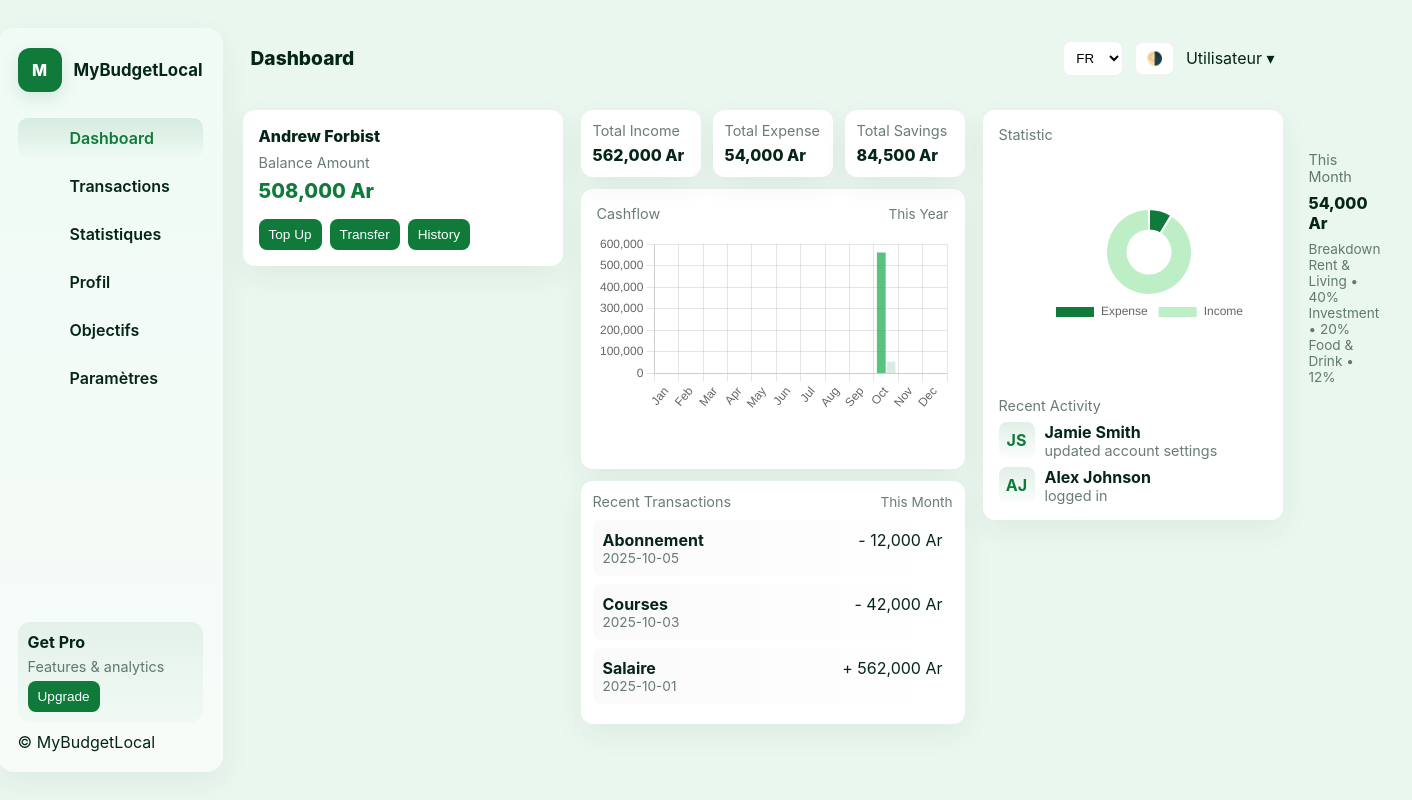
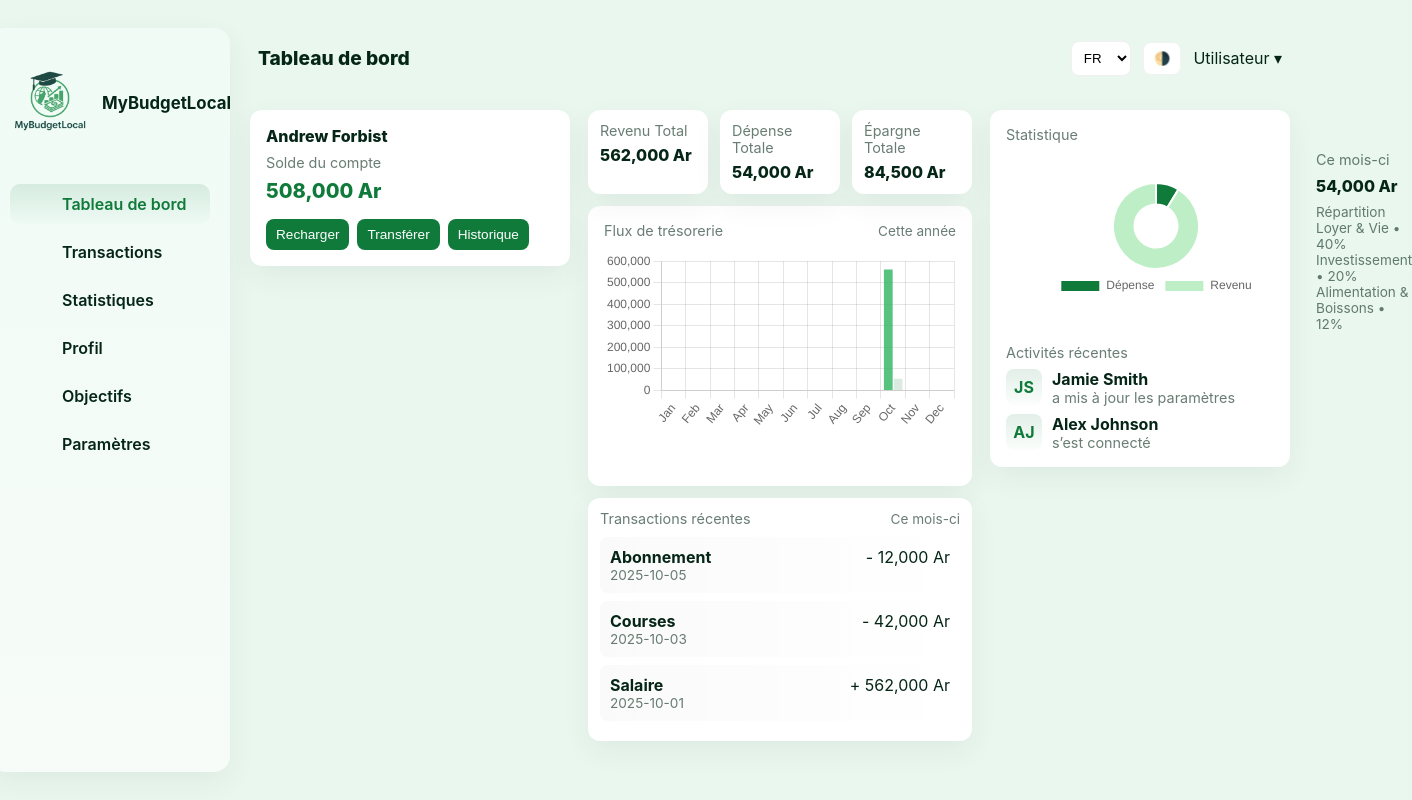
Before and after one commit to Ange-H0610/ISPM, a plain HTML site: page dashboard.html in a window 1280 px wide. Shown: the whole page, 1412 px wide, since content can reach past the window. Drawn offline with nearby package versions, Linux system fonts and the light colour scheme.

Commit message:
renouveller

```diff
--- a/app.js
+++ b/app.js
@@ -1,8 +1,3 @@
-/* Functionality preserved: SPA router, transactions state, dashboard summary,
-   statistics chart, profile, goals, settings (lang/theme/font size).
-   Visuals updated to match screenshot layout (3-column).
-*/
-
 const STORAGE = 'mybudget_v2_state';
 let state = {
   lang: 'fr',
@@ -17,18 +12,39 @@ let state = {
   goals: { epargne:84500, emprunt:0, investissement:25000 }
 };
 
-// load saved
+// Charger l'état sauvegardé
 try{
   const raw = localStorage.getItem(STORAGE);
   if(raw) state = JSON.parse(raw);
-}catch(e){ console.warn('load err', e); }
+}catch(e){ console.warn('Erreur de chargement', e); }
 
+// Traductions françaises
 const i18 = {
-  fr:{ dashboard:'Dashboard', transactions:'Transactions', statistics:'Statistiques', profile:'Profil', goals:'Objectifs', settings:'Paramètres', currentBalance:'Solde actuel', recent:'Activités récentes', add:'Ajouter', income:'Revenu', expense:'Dépense' },
-  en:{ dashboard:'Dashboard', transactions:'Transactions', statistics:'Statistics', profile:'Profile', goals:'Goals', settings:'Settings', currentBalance:'Current Balance', recent:'Recent Activity', add:'Add', income:'Income', expense:'Expense' },
-  mg:{ dashboard:'Tabilao', transactions:'Transactions', statistics:'Statistika', profile:'Mombamomba', goals:'Tanjon’ny vola', settings:'Fikirakirana', currentBalance:'Sisa', recent:'Hetsika farany', add:'Ampio', income:'Vola miditra', expense:'Fandaniana' }
+  fr:{
+    dashboard:'Tableau de bord',
+    transactions:'Transactions',
+    statistics:'Statistiques',
+    profile:'Profil',
+    goals:'Objectifs',
+    settings:'Paramètres',
+    currentBalance:'Solde actuel',
+    recent:'Activités récentes',
+    add:'Ajouter',
+    income:'Revenu',
+    expense:'Dépense',
+    placeholderLabel:'Libellé (ex: Salaire)',
+    placeholderAmount:'Montant',
+    noTransactions:'Aucune transaction',
+    saveProfile:'Sauvegarder',
+    profileSaved:'Profil sauvegardé',
+    amountRequired:'Montant requis',
+    topUp:'Recharger',
+    transfer:'Transférer',
+    history:'Historique'
+  }
 };
-function t(k){ return (i18[state.lang] && i18[state.lang][k]) || i18['fr'][k] || k; }
+
+function t(k){ return (i18[state.lang] && i18[state.lang][k]) || k; }
 
 function save(){ try{ localStorage.setItem(STORAGE, JSON.stringify(state)); }catch(e){} }
 function calc(){
@@ -37,41 +53,41 @@ function calc(){
   return { income: inc, expense: exp, balance: inc-exp };
 }
 
-/* RENDERERS (structure matches screenshot layout) */
+/* RENDERERS */
 function renderDashboard(){
   const s = calc();
   const recent = state.transactions.slice().reverse().slice(0,5);
   return `
     <div class="col-card profile-card">
       <div class="name">${state.user.name}</div>
-      <div class="kv">Balance Amount</div>
+      <div class="kv">Solde du compte</div>
       <div class="balance">${s.balance.toLocaleString()} Ar</div>
       <div style="display:flex; gap:8px; margin-top:8px;">
-        <button class="btn small" onclick="mount('transactions')">Top Up</button>
-        <button class="btn small" onclick="mount('transactions')">Transfer</button>
-        <button class="btn small" onclick="mount('transactions')">History</button>
+        <button class="btn small" onclick="mount('transactions')">${t('topUp')}</button>
+        <button class="btn small" onclick="mount('transactions')">${t('transfer')}</button>
+        <button class="btn small" onclick="mount('transactions')">${t('history')}</button>
       </div>
     </div>
 
     <div>
       <div style="display:flex; gap:12px; margin-bottom:12px;">
-        <div class="stat-tile"><div class="kv">Total Income</div><div class="val">${s.income.toLocaleString()} Ar</div></div>
-        <div class="stat-tile"><div class="kv">Total Expense</div><div class="val">${s.expense.toLocaleString()} Ar</div></div>
-        <div class="stat-tile"><div class="kv">Total Savings</div><div class="val">${state.goals.epargne.toLocaleString()} Ar</div></div>
+        <div class="stat-tile"><div class="kv">Revenu Total</div><div class="val">${s.income.toLocaleString()} Ar</div></div>
+        <div class="stat-tile"><div class="kv">Dépense Totale</div><div class="val">${s.expense.toLocaleString()} Ar</div></div>
+        <div class="stat-tile"><div class="kv">Épargne Totale</div><div class="val">${state.goals.epargne.toLocaleString()} Ar</div></div>
       </div>
 
       <div class="chart-card">
         <div style="display:flex;justify-content:space-between;align-items:center;">
-          <div class="kv">Cashflow</div>
-          <div class="small kv">This Year</div>
+          <div class="kv">Flux de trésorerie</div>
+          <div class="small kv">Cette année</div>
         </div>
         <div style="height:180px;margin-top:12px;"><canvas id="dashChart"></canvas></div>
       </div>
 
       <div class="table-card" style="margin-top:12px;">
         <div style="display:flex;justify-content:space-between;align-items:center;">
-          <div class="kv">Recent Transactions</div>
-          <div class="small kv">This Month</div>
+          <div class="kv">Transactions récentes</div>
+          <div class="small kv">Ce mois-ci</div>
         </div>
         <div style="margin-top:10px;">
           ${recent.map(tx=>`<div class="tx-row"><div><strong>${tx.label}</strong><div class="small kv">${tx.date}</div></div><div style="text-align:right">${tx.type==='income'?'+':'-'} ${tx.amount.toLocaleString()} Ar</div></div>`).join('')}
@@ -81,27 +97,27 @@ function renderDashboard(){
 
     <div class="right-card">
       <div>
-        <div class="kv">Statistic</div>
+        <div class="kv">Statistique</div>
         <div style="display:flex;gap:10px;align-items:center;margin-top:8px;">
           <div style="flex:1">
             <canvas id="donutChart" height="120"></canvas>
           </div>
           <div style="width:120px">
-            <div class="kv">This Month</div>
+            <div class="kv">Ce mois-ci</div>
             <div style="font-weight:800;margin-top:8px">${s.expense.toLocaleString()} Ar</div>
-            <div class="small kv" style="margin-top:8px">Breakdown</div>
-            <div class="small kv">Rent & Living • 40%</div>
-            <div class="small kv">Investment • 20%</div>
-            <div class="small kv">Food & Drink • 12%</div>
+            <div class="small kv" style="margin-top:8px">Répartition</div>
+            <div class="small kv">Loyer & Vie • 40%</div>
+            <div class="small kv">Investissement • 20%</div>
+            <div class="small kv">Alimentation & Boissons • 12%</div>
           </div>
         </div>
       </div>
 
       <div>
-        <div class="kv">Recent Activity</div>
+        <div class="kv">Activités récentes</div>
         <div style="margin-top:8px; display:flex;flex-direction:column; gap:8px;">
-          <div class="activity-item"><div class="dot">JS</div><div><strong>Jamie Smith</strong><div class="kv">updated account settings</div></div></div>
-          <div class="activity-item"><div class="dot">AJ</div><div><strong>Alex Johnson</strong><div class="kv">logged in</div></div></div>
+          <div class="activity-item"><div class="dot">JS</div><div><strong>Jamie Smith</strong><div class="kv">a mis à jour les paramètres</div></div></div>
+          <div class="activity-item"><div class="dot">AJ</div><div><strong>Alex Johnson</strong><div class="kv">s’est connecté</div></div></div>
         </div>
       </div>
     </div>
@@ -111,10 +127,10 @@ function renderDashboard(){
 function renderTransactions(){
   const rows = state.transactions.slice().reverse().map(tx => `
     <div class="tx-row">
-      <div><strong>${tx.label}</strong><div class="kv">${tx.date} • ${tx.type}</div></div>
+      <div><strong>${tx.label}</strong><div class="kv">${tx.date} • ${tx.type==='income'?t('income'):t('expense')}</div></div>
       <div style="text-align:right">
         <div style="font-weight:800">${tx.type==='income'?'+':'-'} ${tx.amount.toLocaleString()} Ar</div>
-        <div class="small" style="margin-top:6px;"><button class="btn small" onclick="removeTx(${tx.id})">Suppr</button></div>
+        <div class="small" style="margin-top:6px;"><button class="btn small" onclick="removeTx(${tx.id})">Supprimer</button></div>
       </div>
     </div>
   `).join('');
@@ -124,8 +140,8 @@ function renderTransactions(){
       <h3>${t('transactions')}</h3>
       <div style="margin-top:12px;" class="col-card">
         <div style="display:flex;gap:8px;flex-wrap:wrap;">
-          <input id="txLabel" type="text" placeholder="Libellé (ex: Salaire)" style="padding:10px;border-radius:8px;border:1px solid rgba(0,0,0,0.06);flex:1;" />
-          <input id="txAmount" type="number" placeholder="Montant" style="padding:10px;border-radius:8px;border:1px solid rgba(0,0,0,0.06);width:160px;" />
+          <input id="txLabel" type="text" placeholder="${t('placeholderLabel')}" style="padding:10px;border-radius:8px;border:1px solid rgba(0,0,0,0.06);flex:1;" />
+          <input id="txAmount" type="number" placeholder="${t('placeholderAmount')}" style="padding:10px;border-radius:8px;border:1px solid rgba(0,0,0,0.06);width:160px;" />
           <select id="txType" style="padding:10px;border-radius:8px;border:1px solid rgba(0,0,0,0.06);">
             <option value="income">${t('income')}</option>
             <option value="expense">${t('expense')}</option>
@@ -134,13 +150,13 @@ function renderTransactions(){
         </div>
 
         <div style="margin-top:16px;">
-          <div class="kv">Solde actuel</div>
+          <div class="kv">${t('currentBalance')}</div>
           <div style="font-weight:800;font-size:1.2rem;color:var(--green-600)">${calc().balance.toLocaleString()} Ar</div>
         </div>
 
         <div style="margin-top:12px;">
           <div class="kv">Historique</div>
-          <div style="margin-top:8px;">${rows || '<div class="kv">Aucune transaction</div>'}</div>
+          <div style="margin-top:8px;">${rows || `<div class="kv">${t('noTransactions')}</div>`}</div>
         </div>
       </div>
     </div>
@@ -171,7 +187,7 @@ function renderProfile(){
         <div style="flex:1;">
           <label>Nom<input id="profileName" value="${state.user.name}" style="width:100%;padding:10px;border-radius:8px;border:1px solid rgba(0,0,0,0.06);" /></label>
           <label style="display:block;margin-top:8px;">Email<input id="profileEmail" value="${state.user.email}" style="width:100%;padding:10px;border-radius:8px;border:1px solid rgba(0,0,0,0.06);" /></label>
-          <div style="margin-top:12px;"><button id="saveProfile" class="btn small">Sauvegarder</button></div>
+          <div style="margin-top:12px;"><button id="saveProfile" class="btn small">${t('saveProfile')}</button></div>
         </div>
         <div style="width:160px;text-align:center;">
           <div style="width:96px;height:96px;border-radius:14px;background:var(--accent-grad);display:inline-flex;align-items:center;justify-content:center;font-weight:800;color:var(--green-600);">IMG</div>
@@ -252,27 +268,22 @@ function mount(page){
   applyFont();
 }
 
-function currentPage(){
-  const h = location.hash.replace('#','') || 'dashboard';
-  return h;
-}
+function currentPage(){ return location.hash.replace('#','') || 'dashboard'; }
 
 /* BIND events per page */
 function bind(page){
-  // quick controls
   const langQuick = document.getElementById('langQuick');
-  if(langQuick){ langQuick.value = state.lang; langQuick.onchange = (e)=>{ state.lang = e.target.value; save(); mount(currentPage()); } }
+  if(langQuick){ langQuick.value = state.lang; langQuick.onchange = e=>{ state.lang = e.target.value; save(); mount(currentPage()); } }
   const themeToggle = document.getElementById('themeToggle');
-  if(themeToggle){ themeToggle.onclick = ()=>{ state.theme = state.theme === 'dark' ? 'light' : 'dark'; save(); applyTheme(); } }
+  if(themeToggle){ themeToggle.onclick = ()=>{ state.theme = state.theme==='dark'?'light':'dark'; save(); applyTheme(); } }
 
-  // page-specific binds
   if(page === 'transactions'){
     const add = document.getElementById('addTx');
     if(add) add.onclick = ()=> {
       const label = document.getElementById('txLabel').value.trim() || 'Sans libellé';
       const amount = Math.abs(Number(document.getElementById('txAmount').value || 0));
       const type = document.getElementById('txType').value;
-      if(!amount){ alert('Montant requis'); return; }
+      if(!amount){ alert(t('amountRequired')); return; }
       state.transactions.push({ id: Date.now(), type, label, amount, date: new Date().toISOString().slice(0,10) });
       save(); mount('transactions');
     };
@@ -283,7 +294,7 @@ function bind(page){
     if(btn) btn.onclick = ()=> {
       state.user.name = document.getElementById('profileName').value;
       state.user.email = document.getElementById('profileEmail').value;
-      save(); alert('Profil sauvegardé'); mount('profile');
+      save(); alert(t('profileSaved')); mount('profile');
     };
   }
 
@@ -292,82 +303,59 @@ function bind(page){
     document.getElementById('themeSelect').value = state.theme;
     document.getElementById('fontSelect').value = state.fontSize;
 
-    document.getElementById('langSelect').onchange = e => { state.lang = e.target.value; save(); mount('settings'); };
-    document.getElementById('themeSelect').onchange = e => { state.theme = e.target.value; save(); applyTheme(); };
-    document.getElementById('fontSelect').onchange = e => { state.fontSize = e.target.value; save(); applyFont(); };
+    document.getElementById('langSelect').onchange = e=>{ state.lang=e.target.value; save(); mount('settings'); };
+    document.getElementById('themeSelect').onchange = e=>{ state.theme=e.target.value; save(); applyTheme(); };
+    document.getElementById('fontSelect').onchange = e=>{ state.fontSize=e.target.value; save(); applyFont(); };
   }
 
-  // nav links
-  document.querySelectorAll('.menu-item').forEach(a => a.addEventListener('click', ()=> setTimeout(()=> mount(currentPage()), 80)));
+  document.querySelectorAll('.menu-item').forEach(a => a.addEventListener('click', ()=> setTimeout(()=> mount(currentPage()),80)));
 }
 
 /* CHARTS */
-let dashChart = null, donutChart = null, statMain = null;
+let dashChart=null, donutChart=null, statMain=null;
 function drawCharts(page){
-  if(page === 'dashboard'){
+  if(page==='dashboard'){
     const ctx = document.getElementById('dashChart')?.getContext('2d');
-    if(!ctx) return;
-    const months = ['Jan','Feb','Mar','Apr','May','Jun','Jul','Aug','Sep','Oct','Nov','Dec'];
-    const inc = new Array(12).fill(0), exp = new Array(12).fill(0);
-    state.transactions.forEach(tx => {
-      const d = new Date(tx.date); if(isNaN(d)) return;
-      const m = d.getMonth();
-      if(tx.type==='income') inc[m]+=tx.amount; else exp[m]+=tx.amount;
-    });
-    if(dashChart) dashChart.destroy();
-    dashChart = new Chart(ctx, {
-      type:'bar',
-      data:{ labels:months, datasets:[
-        { label:'Income', data:inc, backgroundColor:'rgba(47,180,95,0.8)' },
-        { label:'Expense', data:exp, backgroundColor:'rgba(15,122,58,0.15)' }
-      ]},
-      options:{ responsive:true, maintainAspectRatio:false, plugins:{ legend:{display:false} } }
-    });
+    if(ctx){
+      const months=['Jan','Feb','Mar','Apr','May','Jun','Jul','Aug','Sep','Oct','Nov','Dec'];
+      const inc=new Array(12).fill(0), exp=new Array(12).fill(0);
+      state.transactions.forEach(tx=>{
+        const d=new Date(tx.date); if(isNaN(d)) return;
+        const m=d.getMonth();
+        tx.type==='income'?inc[m]+=tx.amount:exp[m]+=tx.amount;
+      });
+      if(dashChart) dashChart.destroy();
+      dashChart = new Chart(ctx,{ type:'bar', data:{ labels:months, datasets:[ { label:'Revenu', data:inc, backgroundColor:'rgba(47,180,95,0.8)' }, { label:'Dépense', data:exp, backgroundColor:'rgba(15,122,58,0.15)' } ] }, options:{ responsive:true, maintainAspectRatio:false, plugins:{ legend:{display:false} } } });
+    }
 
-    // donut
     const dctx = document.getElementById('donutChart')?.getContext('2d');
     if(dctx){
       const s = calc();
       if(donutChart) donutChart.destroy();
-      donutChart = new Chart(dctx, {
-        type:'doughnut',
-        data:{
-          labels:['Expense','Income'],
-          datasets:[{ data:[s.expense, Math.max(s.income,1)], backgroundColor:['#0f7a3a','#bdeec6'] }]
-        },
-        options:{ responsive:true, maintainAspectRatio:false, plugins:{ legend:{position:'bottom'} } }
-      });
+      donutChart = new Chart(dctx,{ type:'doughnut', data:{ labels:['Dépense','Revenu'], datasets:[{ data:[s.expense, Math.max(s.income,1)], backgroundColor:['#0f7a3a','#bdeec6'] }] }, options:{ responsive:true, maintainAspectRatio:false, plugins:{ legend:{position:'bottom'} } } });
     }
   }
 
-  if(page === 'statistics'){
-    const ctx = document.getElementById('statMain')?.getContext('2d');
+  if(page==='statistics'){
+    const ctx=document.getElementById('statMain')?.getContext('2d');
     if(!ctx) return;
-    const months = ['Jan','Feb','Mar','Apr','May','Jun','Jul','Aug','Sep','Oct','Nov','Dec'];
-    const inc = new Array(12).fill(0), exp = new Array(12).fill(0);
-    state.transactions.forEach(tx => {
-      const d = new Date(tx.date); if(isNaN(d)) return;
-      const m = d.getMonth();
-      if(tx.type==='income') inc[m]+=tx.amount; else exp[m]+=tx.amount;
+    const months=['Jan','Feb','Mar','Apr','May','Jun','Jul','Aug','Sep','Oct','Nov','Dec'];
+    const inc=new Array(12).fill(0), exp=new Array(12).fill(0);
+    state.transactions.forEach(tx=>{
+      const d=new Date(tx.date); if(isNaN(d)) return;
+      const m=d.getMonth();
+      tx.type==='income'?inc[m]+=tx.amount:exp[m]+=tx.amount;
     });
     if(statMain) statMain.destroy();
-    statMain = new Chart(ctx, {
-      type:'line',
-      data:{ labels:months, datasets:[
-        { label:'Revenus', data:inc, tension:0.3, fill:true },
-        { label:'Dépenses', data:exp, tension:0.3, fill:true }
-      ]},
-      options:{ responsive:true, maintainAspectRatio:false, plugins:{ legend:{position:'bottom'} } }
-    });
+    statMain = new Chart(ctx,{ type:'line', data:{ labels:months, datasets:[ { label:'Revenus', data:inc, tension:0.3, fill:true }, { label:'Dépenses', data:exp, tension:0.3, fill:true } ] }, options:{ responsive:true, maintainAspectRatio:false, plugins:{ legend:{position:'bottom'} } } });
   }
 }
 
-/* UTIL: remove tx from anywhere */
-function removeTx(id){ state.transactions = state.transactions.filter(x => x.id !== id); save(); mount(currentPage()); }
+function removeTx(id){ state.transactions = state.transactions.filter(x=>x.id!==id); save(); mount(currentPage()); }
 
-/* THEME / FONT helpers */
+/* THEME / FONT */
 function applyTheme(){
-  if(state.theme === 'dark'){
+  if(state.theme==='dark'){
     document.documentElement.style.setProperty('--bg','#071814');
     document.documentElement.style.setProperty('--panel','#0b2a21');
     document.documentElement.style.setProperty('--text','#e8fff4');
@@ -380,21 +368,14 @@ function applyTheme(){
   }
 }
 function applyFont(){
-  if(state.fontSize === 'small') document.documentElement.style.fontSize = '14px';
-  else if(state.fontSize === 'normal') document.documentElement.style.fontSize = '16px';
-  else document.documentElement.style.fontSize = '18px';
+  if(state.fontSize==='small') document.documentElement.style.fontSize='14px';
+  else if(state.fontSize==='normal') document.documentElement.style.fontSize='16px';
+  else document.documentElement.style.fontSize='18px';
 }
 
 /* INIT */
-window.addEventListener('hashchange', ()=> mount(currentPage()));
-document.addEventListener('DOMContentLoaded', ()=> {
-  // set menu item dataset pages
-  document.querySelectorAll('.menu-item').forEach(a => {
-    const href = a.getAttribute('href') || '#dashboard';
-    a.dataset.page = href.replace('#','') || 'dashboard';
-  });
-
-  applyTheme();
-  applyFont();
-  mount(currentPage());
+window.addEventListener('hashchange',()=>mount(currentPage()));
+document.addEventListener('DOMContentLoaded',()=>{
+  document.querySelectorAll('.menu-item').forEach(a=>{ a.dataset.page=(a.getAttribute('href')||'#dashboard').replace('#','')||'dashboard'; });
+  applyTheme(); applyFont(); mount(currentPage());
 });
--- a/dashboard.html
+++ b/dashboard.html
@@ -5,21 +5,23 @@
   <meta name="viewport" content="width=device-width,initial-scale=1" />
   <title>MyBudgetLocal</title>
   <link rel="stylesheet" href="style.css">
-  <!-- Chart.js for statistics -->
+  <!-- Chart.js pour statistiques -->
   <script src="https://cdn.jsdelivr.net/npm/chart.js"></script>
 </head>
 <body>
   <div class="wrap">
-    <!-- LEFT SIDEBAR -->
+    <!-- SIDEBAR GAUCHE -->
     <aside class="sidebar">
       <div class="brand">
-        <div class="logo">M</div>
+        <div class="sidebar-header">
+          <img src="logo/logo.png" alt="Logo ISPM" class="dashboard-logo">
+        </div>
         <div class="brand-name">MyBudgetLocal</div>
       </div>
 
       <nav class="menu">
         <a class="menu-item active" data-page="dashboard" href="#dashboard">
-          <span class="ico"></span> <span class="label">Dashboard</span>
+          <span class="ico"></span> <span class="label">Tableau de bord</span>
         </a>
         <a class="menu-item" data-page="transactions" href="#transactions">
           <span class="ico"></span> <span class="label">Transactions</span>
@@ -39,21 +41,14 @@
       </nav>
 
       <div class="sidebar-footer">
-        <div class="promo">
-          <div class="pad">
-            <strong>Get Pro</strong>
-            <p class="kv">Features & analytics</p>
-            <button class="btn small">Upgrade</button>
-          </div>
-        </div>
-        <div class="copyright">© MyBudgetLocal</div>
+
       </div>
     </aside>
 
-    <!-- MAIN AREA -->
+    <!-- ZONE PRINCIPALE -->
     <main class="main">
       <header class="topbar">
-        <div class="title" id="pageTitle">Dashboard</div>
+        <div class="title" id="pageTitle">Tableau de bord</div>
         <div class="top-controls">
           <select id="langQuick" title="Langue">
             <option value="fr">FR</option>
@@ -66,7 +61,7 @@
       </header>
 
       <section id="content" class="content">
-        <!-- content injected by app.js -->
+        <!-- contenu injecté par app.js -->
       </section>
     </main>
   </div>
--- a/style.css
+++ b/style.css
@@ -35,6 +35,29 @@ html,body{ height:100%; margin:0; font-family:Inter, "Segoe UI", Roboto, Arial,
 .menu-item{ display:flex; align-items:center; gap:12px; padding:10px 12px; border-radius:10px; color:var(--text); text-decoration:none; font-weight:600; }
 .menu-item .ico{ width:28px; text-align:center; }
 .menu-item.active, .menu-item:hover{ background:var(--accent-grad); color:var(--green-600); }
+
+/* Enlever le fond vert sy centrage tsara */
+.sidebar-header {
+  background: none;
+  display: flex;
+  justify-content: center;
+  align-items: center;
+  padding: 15px 0;
+}
+
+/* Style ho an’ny logo */
+.dashboard-logo {
+  width: 80px;         /* azo ovaina raha kely/ lehibe loatra */
+  height: auto;
+  border-radius: 10px; /* kely arrondi tsara */
+  object-fit: contain;
+  transition: transform 0.3s ease;
+}
+
+/* Effet kely rehefa manindry na manodina */
+.dashboard-logo:hover {
+  transform: scale(1.05);
+}
 
 /* footer inside sidebar */
 .sidebar-footer{ margin-top:auto; display:flex; flex-direction:column; gap:10px; }
```
